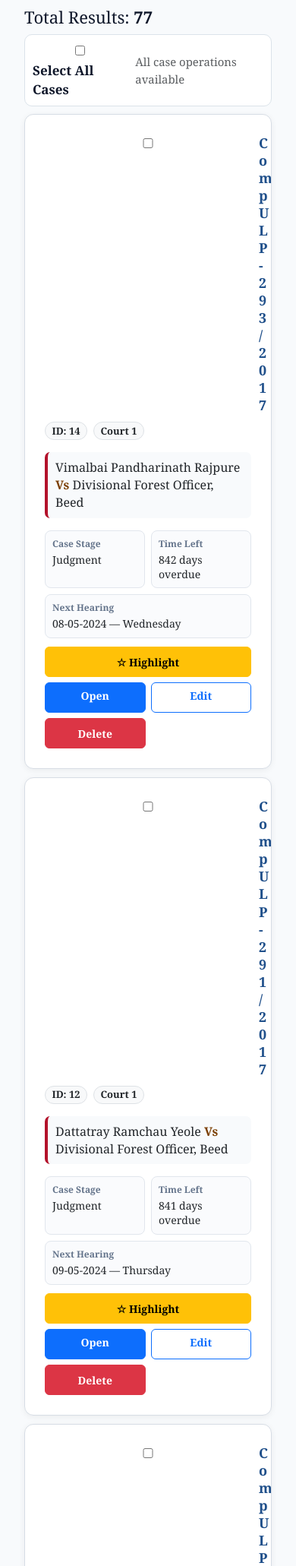
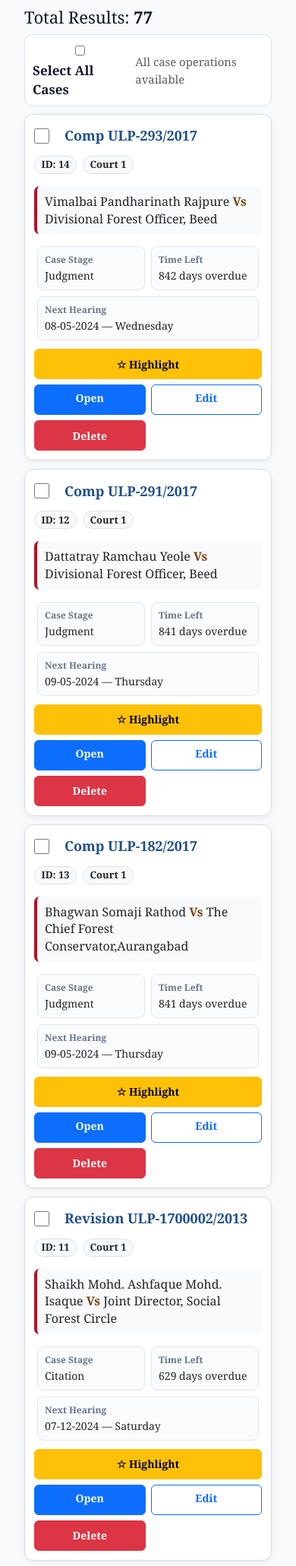
Before and after one commit to sonwaneshubham204-boop/court_tracker, a Flask app: page /cases in a window 390 px wide. Shown: the part 240-2301 px from the top of the page at 76% size. Run offline with Flask 3, Linux system fonts and the light colour scheme; a user stored in the database is signed in; data comes from the database, SQL or seed files in the repository; some libraries are stand-ins or nearby versions.

Commit message:
Add files via upload

```diff
--- a/templates/cases.html
+++ b/templates/cases.html
@@ -838,6 +838,100 @@ td.action-cell .action-links {
 }
 </style>
 
+
+<style id="mobile-card-conflict-killer">
+@media (max-width:767.98px){
+  .mobile-cases-bootstrap,
+  .mobile-cases-bootstrap * { box-sizing:border-box!important; }
+
+  .mobile-case-card{
+    display:block!important;
+    position:static!important;
+    width:100%!important;
+    min-width:0!important;
+    max-width:100%!important;
+    height:auto!important;
+    min-height:0!important;
+    margin:0 0 11px 0!important;
+    padding:0!important;
+    overflow:hidden!important;
+  }
+
+  .mobile-case-card .card-body{
+    display:block!important;
+    position:static!important;
+    width:100%!important;
+    min-width:0!important;
+    height:auto!important;
+    min-height:0!important;
+    margin:0!important;
+    padding:12px!important;
+    overflow:visible!important;
+  }
+
+  .mobile-case-card .mobile-case-head{
+    display:flex!important;
+    flex-direction:row!important;
+    align-items:center!important;
+    justify-content:flex-start!important;
+    width:100%!important;
+    max-width:100%!important;
+    height:auto!important;
+    min-height:32px!important;
+    margin:0 0 10px!important;
+    padding:0!important;
+    position:static!important;
+    overflow:visible!important;
+  }
+
+  .mobile-case-card .mobile-case-check{
+    display:block!important;
+    position:static!important;
+    flex:0 0 20px!important;
+    width:20px!important;
+    height:20px!important;
+    margin:0 10px 0 0!important;
+    padding:0!important;
+    transform:none!important;
+  }
+
+  .mobile-case-card .mobile-case-number{
+    display:block!important;
+    position:static!important;
+    float:none!important;
+    clear:none!important;
+    flex:1 1 0!important;
+    width:auto!important;
+    min-width:0!important;
+    max-width:none!important;
+    height:auto!important;
+    min-height:0!important;
+    margin:0!important;
+    padding:0!important;
+    writing-mode:horizontal-tb!important;
+    text-orientation:mixed!important;
+    white-space:normal!important;
+    word-break:normal!important;
+    overflow-wrap:anywhere!important;
+    transform:none!important;
+    line-height:1.3!important;
+    text-indent:0!important;
+  }
+
+  .mobile-case-card .mobile-case-meta,
+  .mobile-case-card .mobile-party-box,
+  .mobile-case-card .row,
+  .mobile-case-card .mobile-actions{
+    position:static!important;
+    width:100%!important;
+    height:auto!important;
+    min-height:0!important;
+    margin-left:0!important;
+    margin-right:0!important;
+  }
+}
+</style>
+
 </head>
 
 <body>
@@ -954,9 +1048,9 @@ td.action-cell .action-links {
         data-disposed="{{ 'true' if (case.case_stage|lower in ['disposed','judgment','order']) else 'false' }}">
 
         <div class="card-body">
-            <div class="mobile-case-head">
-                <input class="casebox mobile-case-check" type="checkbox" value="{{ case.id }}">
-                <a class="mobile-case-number" href="/case/{{ case.id }}">{{ case.case_no }}</a>
+            <div class="mobile-case-head" style="display:flex!important; flex-direction:row!important; align-items:center!important; width:100%!important; min-height:32px!important; height:auto!important; margin:0 0 10px 0!important; padding:0!important; position:static!important;">
+                <input class="casebox mobile-case-check" type="checkbox" value="{{ case.id }}" style="display:block!important; flex:0 0 20px!important; width:20px!important; height:20px!important; margin:0 10px 0 0!important; position:static!important;">
+                <a class="mobile-case-number" href="/case/{{ case.id }}" style="display:block!important; flex:1 1 auto!important; width:auto!important; min-width:0!important; max-width:calc(100% - 30px)!important; height:auto!important; min-height:0!important; margin:0!important; padding:0!important; position:static!important; writing-mode:horizontal-tb!important; white-space:normal!important; word-break:normal!important; overflow-wrap:anywhere!important; transform:none!important; text-indent:0!important;">{{ case.case_no }}</a>
             </div>
 
             <div class="mobile-case-meta d-flex flex-wrap gap-2 mb-3">
```
